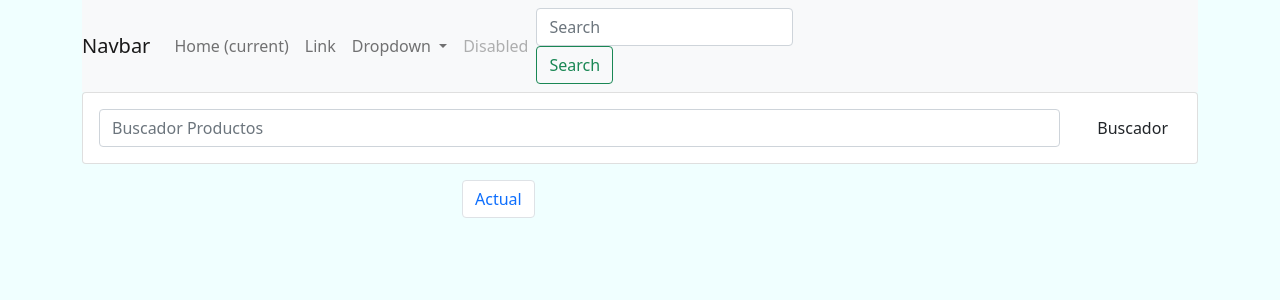
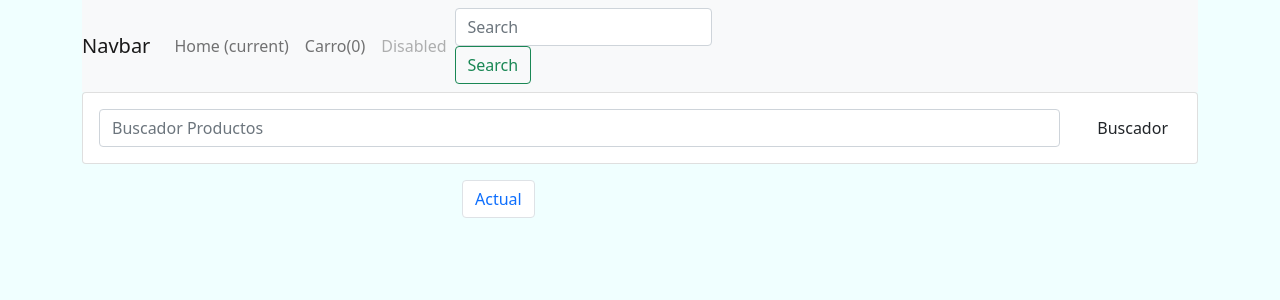
Before and after one commit to felip711/DjangoFRI, a Django app: page /productos/ in a window 1280 px wide. Shown: the top 300 px of the page. Run offline with Django 3.2, Linux system fonts and the light colour scheme; data that the repository does not hold is empty.

Commit message:
carro navbar

```diff
--- a/joyas/templates/productos.html
+++ b/joyas/templates/productos.html
@@ -29,18 +29,7 @@
                 <a class="nav-link" href="#">Home <span class="sr-only">(current)</span></a>
             </li>
             <li class="nav-item">
-                <a class="nav-link" href="#">Link</a>
-            </li>
-            <li class="nav-item dropdown">
-                <a class="nav-link dropdown-toggle" href="#" id="navbarDropdown" role="button" data-toggle="dropdown" aria-haspopup="true" aria-expanded="false">
-                Dropdown
-                </a>
-                <div class="dropdown-menu" aria-labelledby="navbarDropdown">
-                <a class="dropdown-item" href="#">Action</a>
-                <a class="dropdown-item" href="#">Another action</a>
-                <div class="dropdown-divider"></div>
-                <a class="dropdown-item" href="#">Something else here</a>
-                </div>
+                <a id="cart" class="nav-link" href="#">Carro(0)</a>
             </li>
             <li class="nav-item">
                 <a class="nav-link disabled" href="#">Disabled</a>
@@ -129,8 +118,8 @@
         }
         console.log(cart);
         localStorage.setItem('cart',JSON.stringify(cart));
+        document.getElementById("cart").innerHTML = "Carro ("+ Object.keys(cart).length +")";
 
-        console.log(Object.keys(cart).length);
     });
 
 </script>
```
